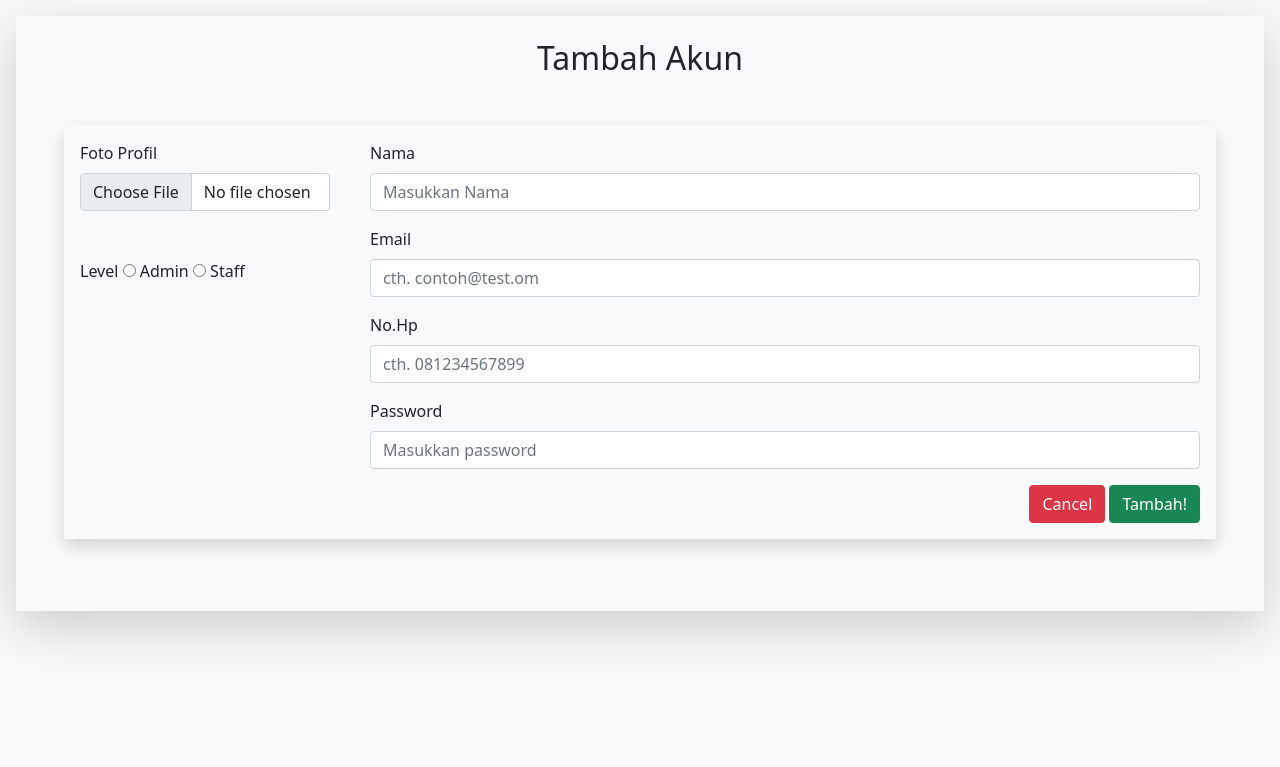
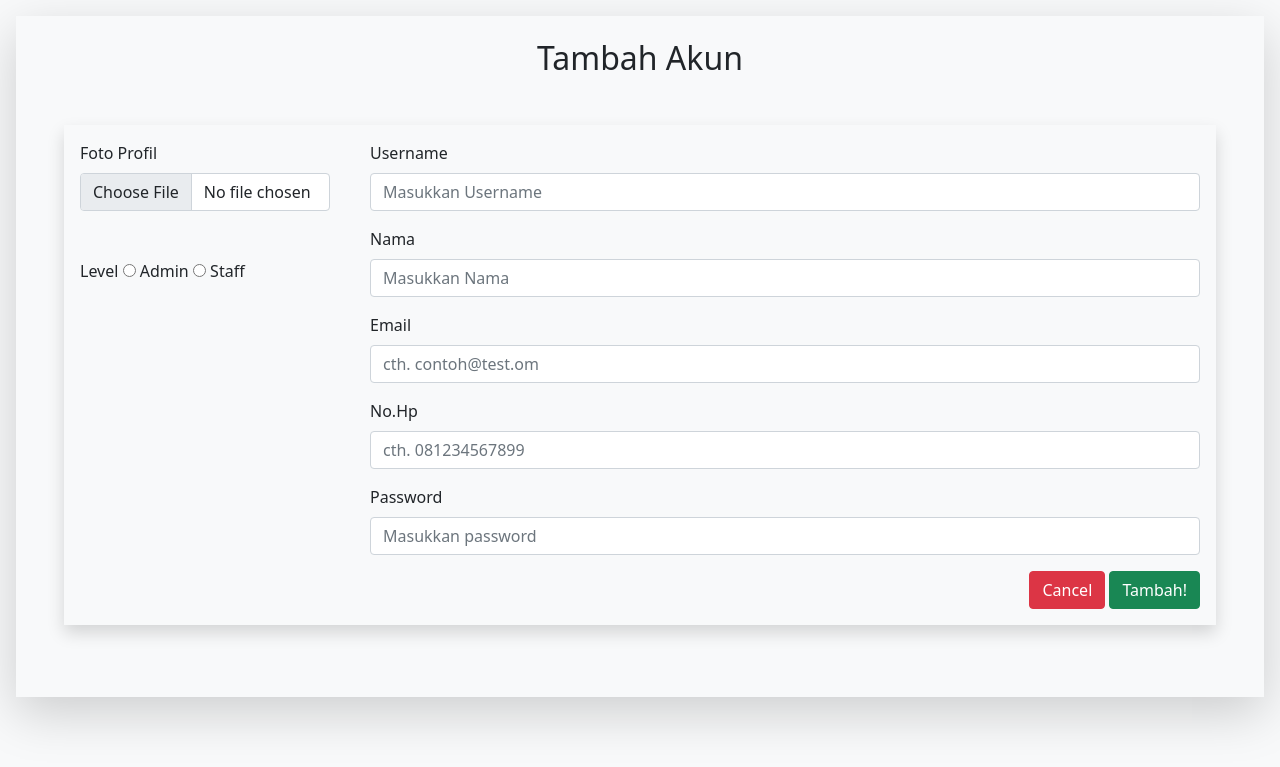
Before and after one commit to safutrasetya/cafee, a PHP site: page /tambahakun.php in a window 1280 px wide. Shown: the top 767 px of the page. Run offline with PHP 8.4, Linux system fonts and the light colour scheme; the visitor is signed in with stand-in values (Sample User, id 1); some libraries are stand-ins or nearby versions.

Commit message:
19/11 Tambah Akun

```diff
--- a/tambahakun.php
+++ b/tambahakun.php
@@ -10,10 +10,59 @@
     <!--CSS KITA SENDIRI-->
     <link rel="stylesheet" href="css/cafee.css">
     <!--end css kita sendiri-->
-    <title>Tambah Akun</title>
+    <title>Tambah Menu</title>
+    <script type="text/javascript">
+
+        // function validate(){
+        //     if (document.myForm.nama.value == NULL){
+        //       alert("Nama harus diisi");
+        //       document.myForm.nama.focus();
+        //       return false
+        //     }
+        // }
+       // function validasi()
+      // {
+      //    var nama = document.myForm.nama.value;
+      //    var password = document.myForm.password.value;
+      //    if (name==null || name=" "){
+      //      alert("Nama tidak boleh kosong");
+      //      return false;
+      //    }else if(password.length > 8 || password.length < 6 ){
+      //      alert("Password minimal 6 digit dan maksimal 8 digit")
+      //    }
+      //  }
+      //   var noHp = document.getElementById('nohp').value;
+      //   var nama = document.getElementById('nama').value;
+      //
+      //   // var noHp=document.forms["akun"]["nohp"].value;
+      //   var nomor =/^[0-9]+$/;
+      //   // var nama=document.forms["akun"]["nama"].value;
+      //
+      //   if(noHp==null || noHp="")
+      //   {
+      //     alert("Nomor Handphone tidak boleh kosong !");
+      //     return false;
+      //   }
+      //
+      //   if(!noHp.match(nomor)){
+      //     alert("Nomor Hp harus angka !");
+      //     return false;
+      //   }
+      //   if(noHp.lenth!=12){
+      //     alert("Nomor Hp harus 12 digit angka !");
+      //     return false;
+      //   }
+      //   if(nama.match(nomor)){
+      //     alert("Nama tidak boleh ada angka !");
+      //     return false;
+      //   }
+    // }
+    </script>
   </head>
   <body class="bg-light">
-    <?php include("includes/koneksi.php"); include("includes/logincheck.php"); ?>
+    <?php include("includes/koneksi.php"); include("includes/logincheck.php");
+
+    ?>
     <div class="jumbotron p-3 h-100" style="height: 750px;">
       <div class="jumbotron bg-light shadow-lg mx-auto p-5">
         <div class="mx-auto text-center mb-5" style="margin-top:-25px;">
@@ -23,41 +72,49 @@
           <div class="row">
 
               <div class="col-sm-3">
-                <form>
+                  <form action="functiontambahakun.php" method="post">
                   <div class="mb-3 mt-3 me-3">
-                    <label for="gambarmenu" class="form-label">Foto Profil</label>
-                    <input type="file" class="form-control" name="gambarmenu">
+                    <label for="gambar" class="form-label">Foto Profil</label>
+                    <input type="file" class="form-control" name="gambar" id="gambar">
                   </div>
                   <div class="mb-3 mt-5 me-3">
                     <label for="ketersediaanmenu" class="form-label">Level</label>
                     <input type="radio" id="admin" name="level" value="1">
                     <label for="admin" class="form-label">Admin</label>
-                    <input type="radio" id="staff" name="level">
-                    <label for="staff" class="form-label" value="0">Staff</label>
+                    <input type="radio" id="staff" name="level" value="2">
+                    <label for="staff" class="form-label">Staff</label>
                   </div>
                 </div>
                 <div class="col-sm-9">
                   <div class="mb-3 mt-3 me-3">
+                      <label for="username" class="form-label">Username</label>
+                      <input type="text" class="form-control" name="username" id="username" placeholder="Masukkan Username"required >
+                  </div>
+                  <div class="mb-3 mt-3 me-3">
                     <label for="nama" class="form-label">Nama</label>
-                    <input type="text" class="form-control" name="nama" placeholder="Masukkan Nama">
+                    <input type="text" class="form-control" name="nama" id="nama" pattern="[a-zA-Z][a-zA-z]{2,}" title="Nama hanya boleh terdiri oleh huruf saja"
+                    placeholder="Masukkan Nama" required>
                   </div>
                   <div class="mb-3 mt-3 me-3">
                     <label for="email" class="form-label">Email</label>
-                    <input type="text" class="form-control" name="email" placeholder="cth. contoh@test.om">
+                    <input type="text" class="form-control" name="email" id="email" pattern="[a-z0-9._%+-]+@[a-z0-9.-]+\.[a-z]{2,}$" title="Email tidak valid"
+                    placeholder="cth. contoh@test.om" required>
                   </div>
                   <div class="mb-3 mt-3 me-3">
                     <label for="nohp" class="form-label">No.Hp</label>
-                    <input type="text" class="form-control" name="nohp" placeholder="cth. 081234567899">
+                    <input type="text" class="form-control" name="No_Hp" id="nohp" pattern="[0-9]{10,}" title="Nomor HP hanya boleh diisi angka saja"
+                    placeholder="cth. 081234567899" required>
                   </div>
                   <div class="mb-3 mt-3 me-3">
-                    <label for="pass" class="form-label">Password</label>
-                    <input type="pass" class="form-control" name="pass" placeholder="Masukkan password">
+                    <label for="password" class="form-label">Password</label>
+                    <input type="password" class="form-control" name="password" id="password" placeholder="Masukkan password" pattern="{8}" title="Password harus 8 karakter"
+                    required>
                   </div>
                   <div class="text-end me-3">
-                    <a href="daftarmenu.php"><button type="button" class="btn btn-danger">Cancel</button></a>
-                    <button type="submit" class="btn btn-success">Tambah!</button>
+                    <a href="daftarakun.ph" onclick="return confirm('Anda yakin ingin keluar?')"><button type="button" class="btn btn-danger">Cancel</button></a>
+                    <button type="submit" name="submit" value="submit" class="btn btn-success">Tambah!</button>
                   </div>
-                <form>
+                </form>
               </div>
 
           </div>
@@ -65,9 +122,9 @@
       </div>
     </div>
     <!-- SCRIPT modal -->
+  </body>
     <script src="https://cdn.jsdelivr.net/npm/bootstrap@5.0.2/dist/js/bootstrap.bundle.min.js" integrity="sha384-MrcW6ZMFYlzcLA8Nl+NtUVF0sA7MsXsP1UyJoMp4YLEuNSfAP+JcXn/tWtIaxVXM" crossorigin="anonymous"></script>
     <!-- SCRIPT MODAL END -->
     <!-- WYSIWYG untuk editor sinopsis -->
 
-  </body>
 </html>
```
Also changed, not shown: functiontambahakun.php (added, +37 -0 lines).
